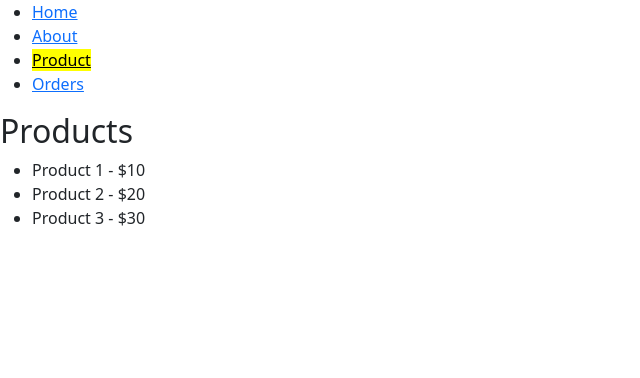
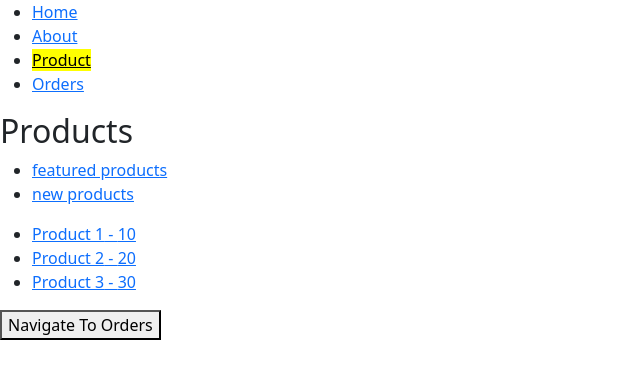
Before and after one commit to CodeCraftersGPT/routingdemo, a React (Create React App) app: page /product in a window 1280 px wide. Shown: the top 378 px of the page, without its empty margins (0-640 px from the left). Built offline with nearby package versions, Linux system fonts and the light colour scheme.

Commit message:
nestedroutes

```diff
--- a/src/App.js
+++ b/src/App.js
@@ -7,6 +7,10 @@ import Navigation from './Routing/Navigation';
 import Registration from './Registration';
 import 'bootstrap/dist/css/bootstrap.min.css'
 import Product from './Routing/Products';
+import Orders from './Routing/Order';
+import ProductDetail from './Routing/ProductDetail';
+import FeaturedProducts from './Routing/FeaturedProducts';
+import NewProducts from './Routing/NewProducts';
 
 
 
@@ -19,7 +23,16 @@ function App() {
                 <Route path="/" element={<Home/>}/>
                 <Route path="/about" element={<About/>}/>
                 {/* Define route for the product */}
-                <Route path="/product" element={<Product/>}/>
+                <Route path="/product" element={<Product/>}>
+                   <Route path="featuredproducts" element={<FeaturedProducts/>}/>
+                   <Route path="newproducts" element={<NewProducts/>}/>
+                  </Route>
+                {/* Define route for the product detail */}
+                <Route path="/product/:id" element={<ProductDetail/>}/>
+                {/* Define route for the featured products */}
+
+                <Route path="/orders" element={<Orders/>}/>
+
                 {/* define redirect to Home if path does not match any */}
                 <Route path="*" element={<Home/>}/>
             </Routes>
--- /dev/null
+++ b/src/Routing/FeaturedProducts.js
@@ -0,0 +1,28 @@
+import React from 'react';
+import { Link } from 'react-router-dom';
+// define array of bikes and display them in a list
+
+const bikes = [
+    { id: 1, name: 'Bike 1', price: 10 },
+    { id: 2, name: 'Bike 2', price: 20 },
+    { id: 3, name: 'Bike 3', price: 30 },
+];
+
+
+const FeaturedProducts = () => {
+    return (
+        <div>
+            <h2>Featured Products</h2>
+            {/* Add your featured products here */}
+            <ul>
+                {bikes.map((bike) => (
+                    <li key={bike.id}>
+                        <Link to={`/product/${bike.id}?price=${bike.price}`}> {bike.name} - {bike.price}</Link>
+                    </li>
+                ))}
+            </ul>
+        </div>
+    );
+};
+
+export default FeaturedProducts;
--- /dev/null
+++ b/src/Routing/NewProducts.js
@@ -0,0 +1,31 @@
+import React from 'react';
+import { Link } from 'react-router-dom';
+
+// define array of cars and display them in a list
+
+const cars = [
+    { id: 1, name: 'Car 1', price: 10 },
+    { id: 2, name: 'Car 2', price: 20 },
+    { id: 3, name: 'Car 3', price: 30 },
+];
+
+
+const NewProducts = () => {
+    return (
+        <div>
+            <h2>New Products</h2>
+            {/* Add your featured products here */}
+
+            <ul>
+                {cars.map((car) => (
+                    <li key={car.id}>
+                        <Link to={`/product/${car.id}?price=${car.price}`}> {car.name} - {car.price}</Link>
+                    </li>
+                ))}
+            </ul>
+
+        </div>
+    );
+};
+
+export default NewProducts;
--- /dev/null
+++ b/src/Routing/ProductDetail.js
@@ -0,0 +1,42 @@
+import React, { useEffect } from 'react';
+import { useParams,useLocation } from 'react-router-dom';
+
+const products = [
+    { id: 1, name: 'Product 1', price: 10 },
+    { id: 2, name: 'Product 2', price: 20 },
+    { id: 3, name: 'Product 3', price: 30 },
+];
+
+const ProductDetail = () => {
+
+    // const { id } = useParams();
+
+    const params = useParams();
+
+    const { id } = params;
+
+    const product = products.find((product) => product.id === parseInt(id));
+
+    const location = useLocation();// query parameters.
+    console.log("Location: ",location);
+
+    const queryParams = new URLSearchParams(location.search);
+    console.log("Query Params: ",queryParams);
+
+    const price = queryParams.get('price');
+    console.log("Price: ",price);
+
+    return (
+        <div>
+            <h1>Product Detail</h1>
+            {/* Add your product details here */}
+            {/* display product id name and price */}
+            <h1>Product Id: {product.id} </h1>
+            <h1>Product Name:{product.name} </h1>
+            <h1>Product Price: {price}</h1>
+
+        </div>
+    );
+};
+
+export default ProductDetail;
--- a/src/Routing/Products.js
+++ b/src/Routing/Products.js
@@ -1,4 +1,7 @@
 import React from 'react';
+// import useNavigate from 'react-router-dom';
+import { Link, useNavigate,useLocation, Outlet } from 'react-router-dom';
+
 
 const products = [
     { id: 1, name: 'Product 1', price: 10 },
@@ -7,16 +10,43 @@ const products = [
 ];
 
 const Product = () => {
+
+    const navigate = useNavigate();
+
+
+    const navigateToOrders = () => {
+        navigate('/orders');
+        console.log("Navigate to orders");
+        // Navigate to Orders Page
+    };
+
     return (
         <div>
             <h2>Products</h2>
+            <div>
+                <ul>
+                    <li>
+                        <Link to="/product/featuredproducts">featured products</Link>
+                    </li>
+                    <li>
+                        <Link to="/product/newproducts">new products</Link>
+                    </li>
+
+                </ul>
+            </div>
             <ul>
                 {products.map((product) => (
                     <li key={product.id}>
-                        {product.name} - ${product.price}
+                        <Link to={`/product/${product.id}?price=${product.price}`}> {product.name} - {product.price}</Link>
                     </li>
                 ))}
             </ul>
+            <div>
+                <button onClick={navigateToOrders}>Navigate To Orders</button>
+            </div>
+            <div>
+               <Outlet />
+                </div>
         </div>
     );
 };
```
